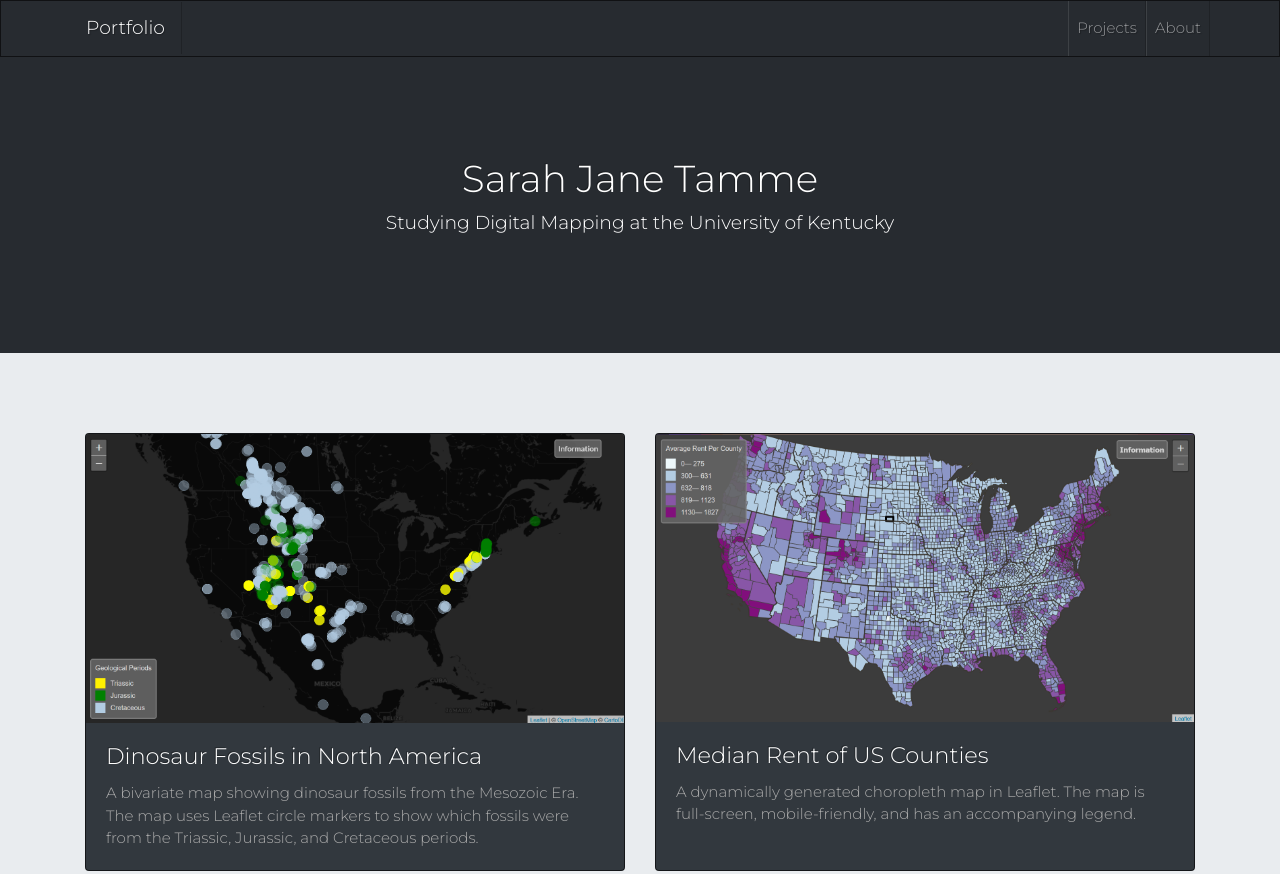
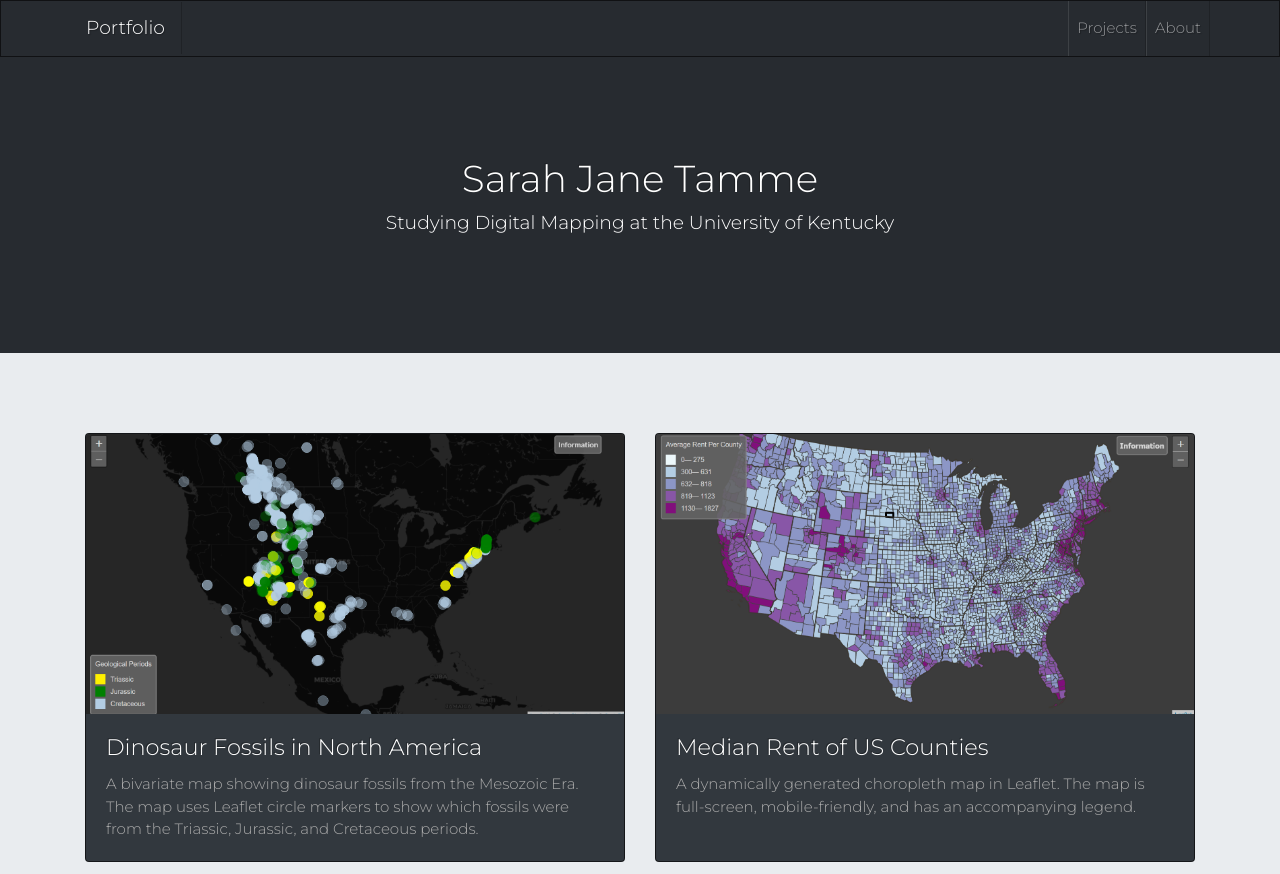
Before and after one commit to sjtamme/sjtamme.github.io, a plain HTML site: page index.html in a window 1280 px wide. Shown: the top 874 px of the page. Drawn offline with Linux system fonts and the light colour scheme; a script that the page names is missing.

Commit message:
format thumbnail images

```diff
--- a/css/styles.css
+++ b/css/styles.css
@@ -33,3 +33,8 @@ color: rgb(181, 87, 248);
 section {
   padding: 80px 0;
 }
+
+.card-img-top {
+  object-fit: cover;
+  height: 35vh;
+}
```
